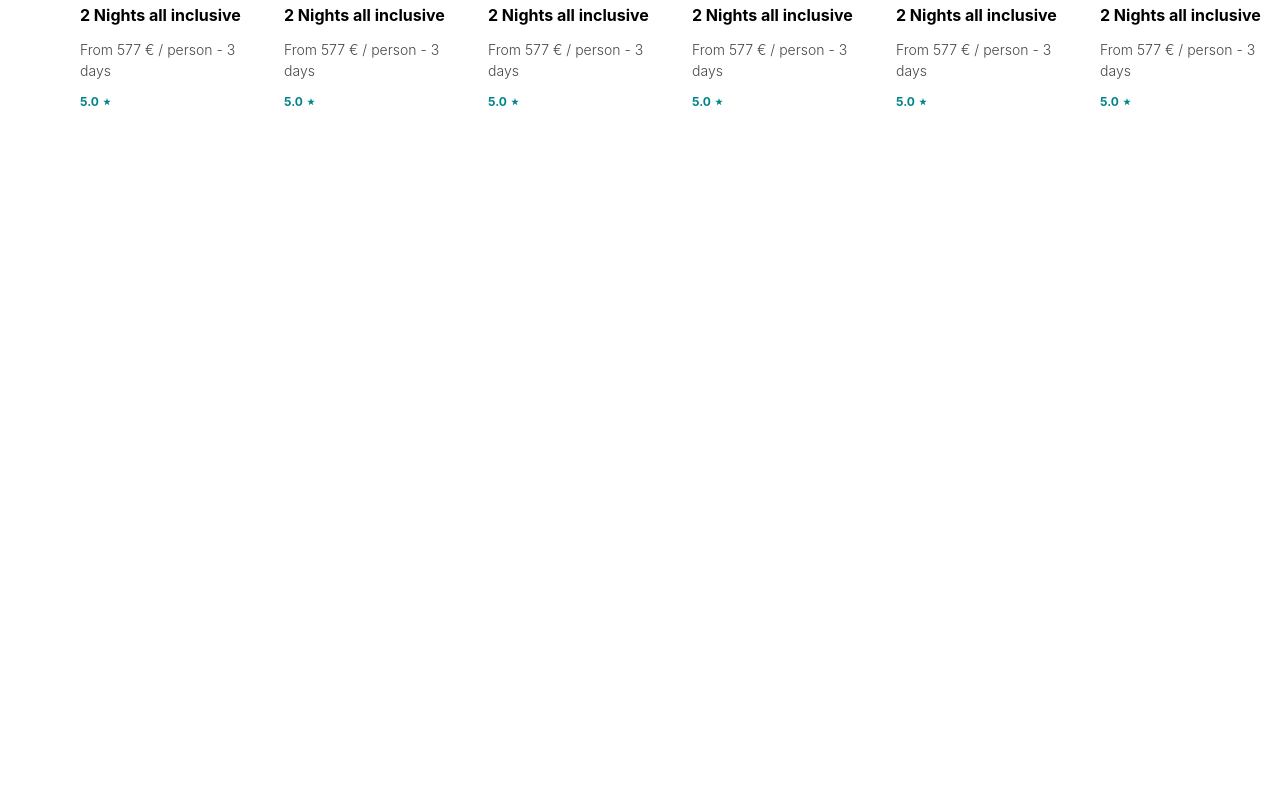
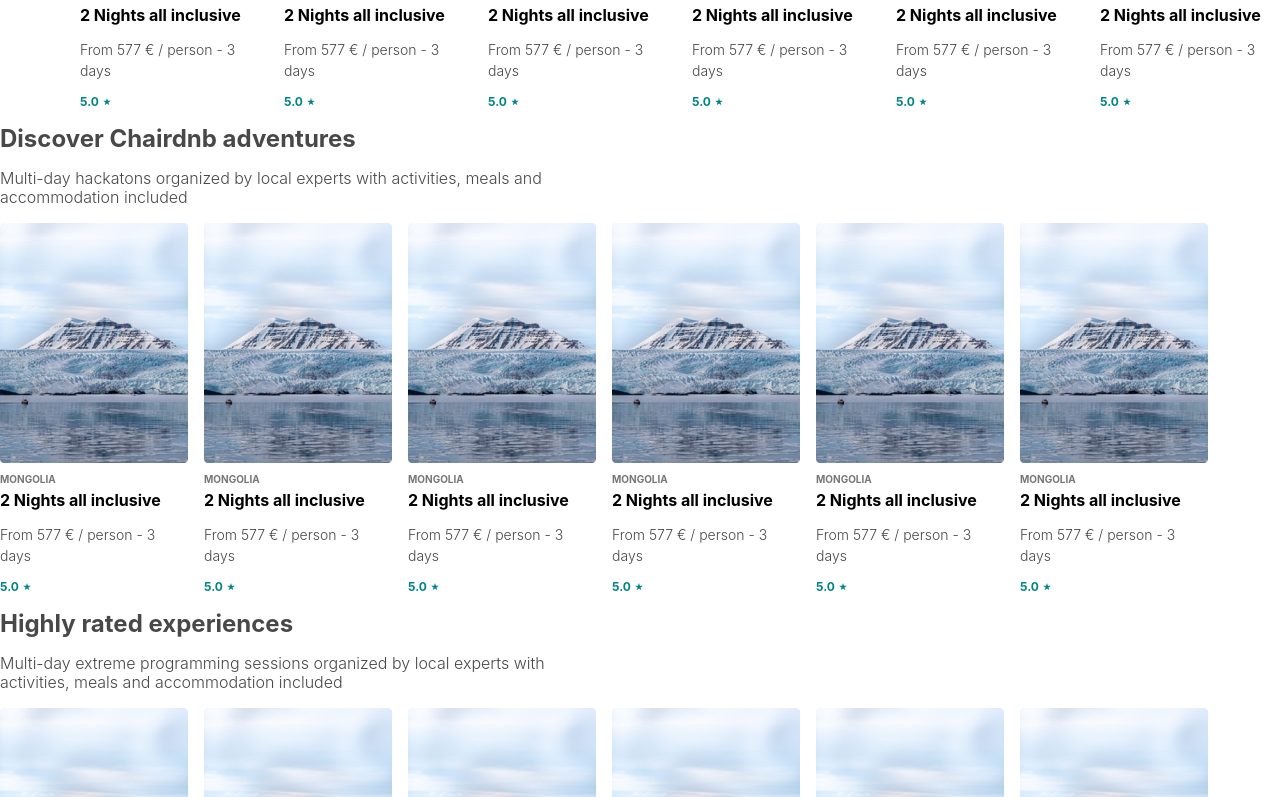
Before and after one commit to Karolina25/Girlsbnb-React, a React (Create React App) app: page /home in a window 1280 px wide. Shown: the part 3003-3800 px from the top of the page. Before the commit the page ends 3112 px from the top, so only its background shows below. Built offline with nearby package versions, Linux system fonts and the light colour scheme; no server answers.

Commit message:
implemented apiService and make template

```diff
--- a/src/app/Pages/Home/HomePage.js
+++ b/src/app/Pages/Home/HomePage.js
@@ -1,6 +1,8 @@
 import React, {useState, useEffect} from "react";
 import HomeTemplate from "../../Templates/HomeTemplate/HomeTemplate";
 import {getAll} from "../../../data/api/ApiService";
+import CardGroupOfSix from "../../Componentes/CardGroupOfSix/CardGroupOfSix";
+import Featured from "../../Componentes/Featured/Featured";
 
 const HomePage = ()=>{
   const [accommodation, setAccommodation]=useState([]);
@@ -16,8 +18,21 @@ const HomePage = ()=>{
     getAccommodation();
   }, []);
 
-    return(
+    return(<>
           <HomeTemplate accommodation={accommodation} />
+          <CardGroupOfSix
+          description="Multi-day hackatons organized by local experts with activities, meals and accommodation included"
+          title="Discover Chairdnb adventures"
+          />
+          <CardGroupOfSix
+          description="Multi-day extreme programming sessions organized by local experts with activities, meals and accommodation included"
+          title="Highly rated experiences"
+          />
+          <Featured
+            verifiedDescription="More than 200 verified stays"
+            description="From 577 € / person - 3 days"
+          />
+          </>
     )
 }
 
```
